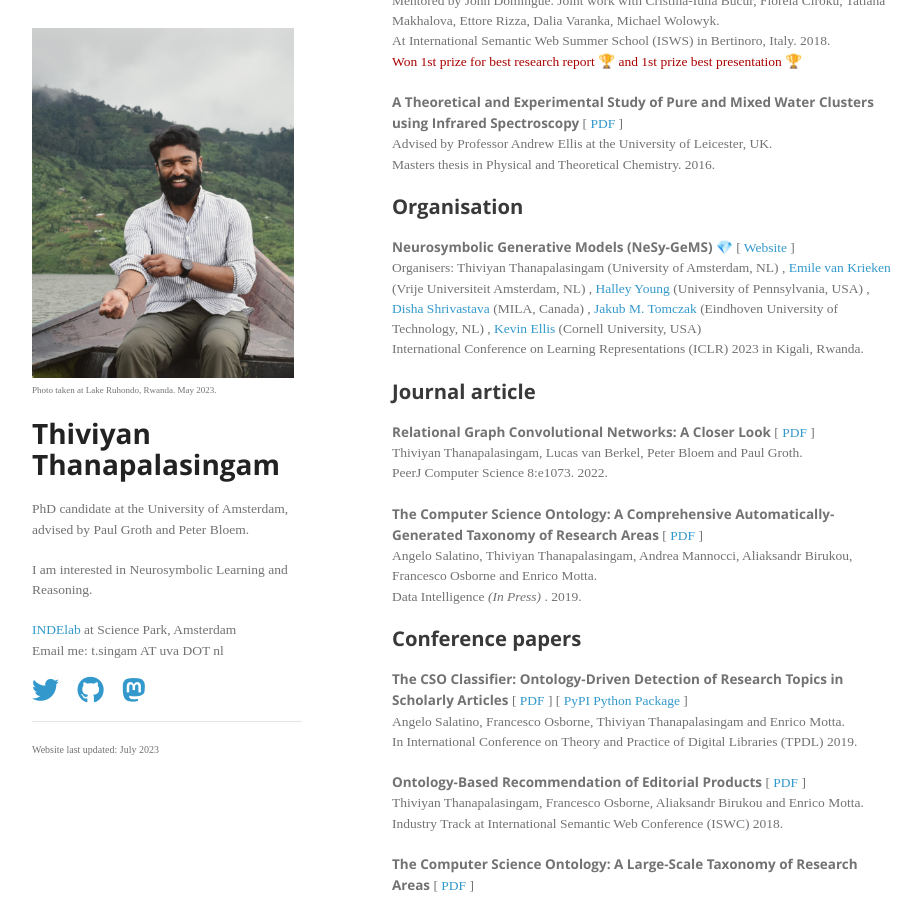
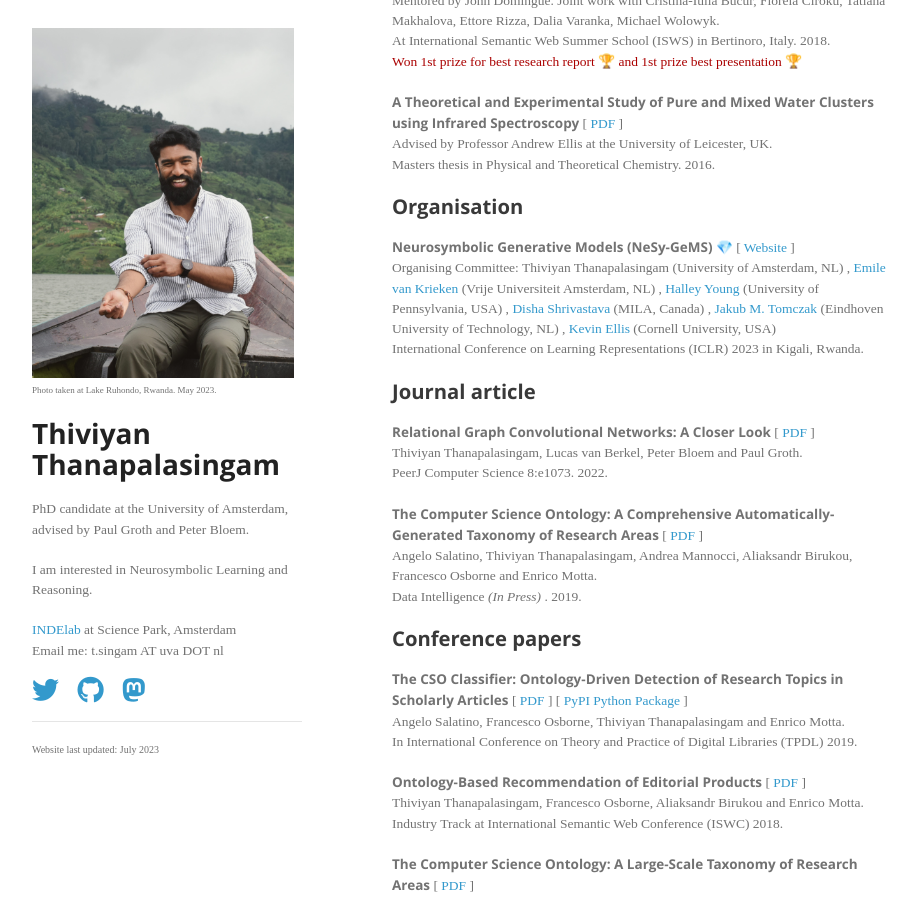
Before and after one commit to thiviyanT/website, a Jekyll site: the page built from index.html, in a window 1280 px wide and 900 px high, scrolled down 881 px. Shown: the whole window, without its empty margins (178-1099 px from the left). Built offline with Jekyll 4.4.1, drawn with Linux system fonts in a browser that asks for light colours; nearby versions of some CDN libraries; some web fonts are replaced; the list of posts is cut into pages by our own code; a style sheet for code colours, icons or effects is not loaded.

Commit message:
debugging

```diff
--- a/index.html
+++ b/index.html
@@ -71,7 +71,7 @@ title: "Thiviyan Thanapalasingam"
             &nbsp;[ {{ organisation.additional_links }} ]
         {%- endif -%}
         <br>
-        Organisers:
+        Organising Committee:
         {% for organiser in organisation.organisers %}
             {% if organiser.url %}
                 <a href="{{ organiser.url }}">{{organiser.name}}</a> ({{organiser.affiliation}})
```
